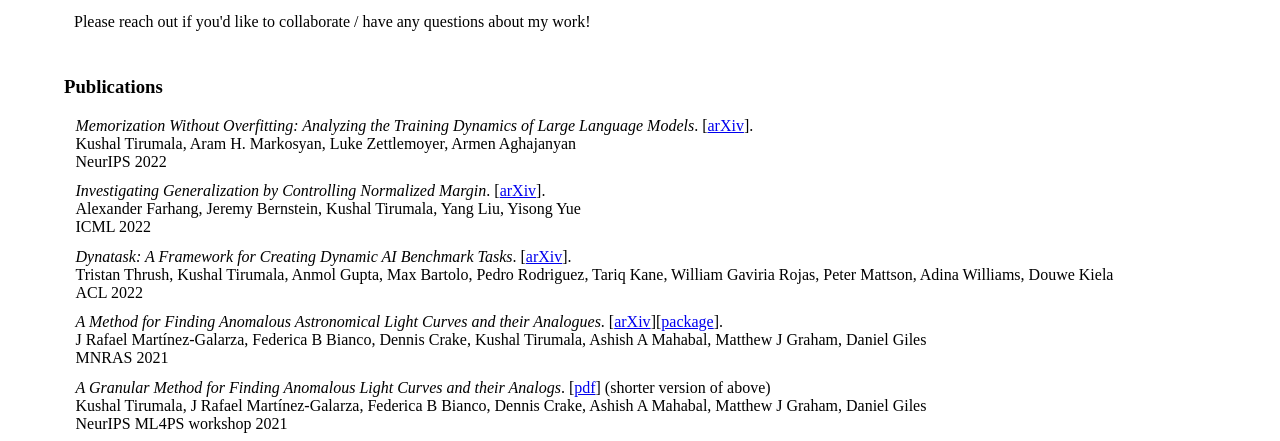
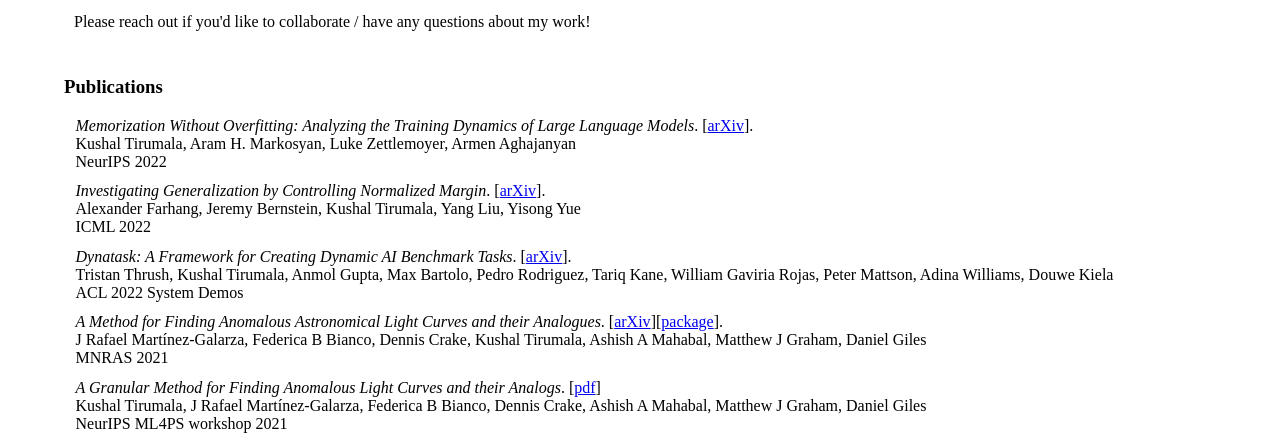
Before and after one commit to kushaltirumala/kushaltirumala.github.io, a plain HTML site: page index.html in a window 1280 px wide. Shown: the part 359-800 px from the top of the page. Drawn offline with Linux system fonts and the light colour scheme.

Commit message:
Update index.html

```diff
--- a/index.html
+++ b/index.html
@@ -61,7 +61,7 @@
         <p><i>Dynatask: A Framework for Creating Dynamic AI Benchmark Tasks</i>. [<a href="https://arxiv.org/pdf/2204.01906.pdf">arXiv</a>].</p>
         <p>Tristan Thrush, Kushal Tirumala, Anmol Gupta, Max Bartolo, Pedro Rodriguez, Tariq Kane, William Gaviria Rojas, Peter Mattson, Adina Williams, Douwe Kiela
         </p>
-        <p>ACL 2022</p>
+        <p>ACL 2022 System Demos</p>
     </div>
     <div class="publication">
         <p><i>A Method for Finding Anomalous Astronomical Light Curves and their Analogues</i>. [<a href="https://arxiv.org/pdf/2009.06760">arXiv</a>][<a href="https://ui.adsabs.harvard.edu/abs/2021ascl.soft08004M/abstract">package</a>].</p>
@@ -70,7 +70,7 @@
         <p>MNRAS 2021</p>
     </div>
     <div class="publication">
-        <p><i>A Granular Method for Finding Anomalous Light Curves and their Analogs</i>. [<a href="https://ml4physicalsciences.github.io/2021/files/NeurIPS_ML4PS_2021_122.pdf">pdf</a>] (shorter version of above)</p>
+        <p><i>A Granular Method for Finding Anomalous Light Curves and their Analogs</i>. [<a href="https://ml4physicalsciences.github.io/2021/files/NeurIPS_ML4PS_2021_122.pdf">pdf</a>]</p>
         <p>Kushal Tirumala, J Rafael Martínez-Galarza, Federica B Bianco, Dennis Crake, Ashish A Mahabal, Matthew J Graham, Daniel Giles
         </p>
         <p>NeurIPS ML4PS workshop 2021</p>
```
